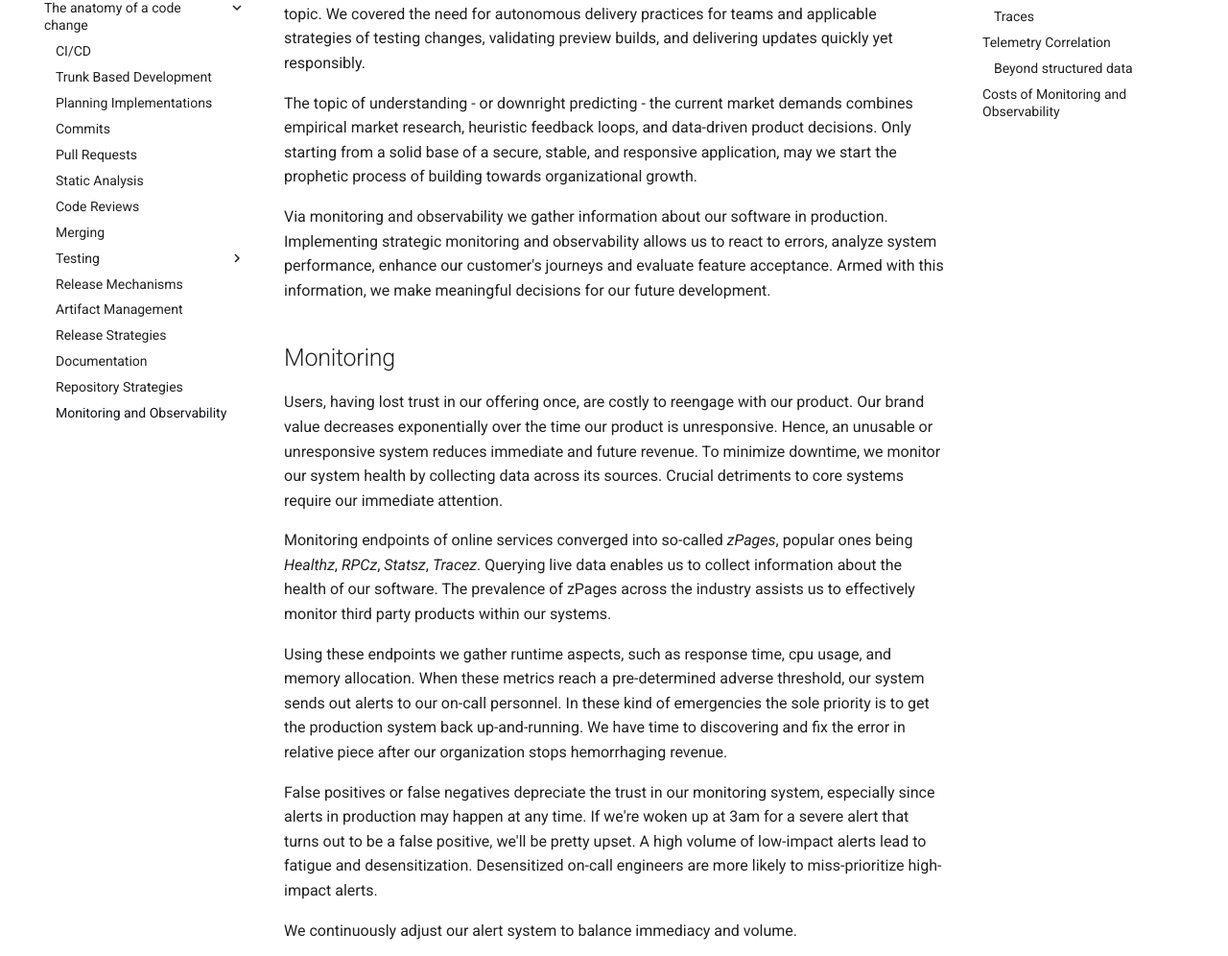
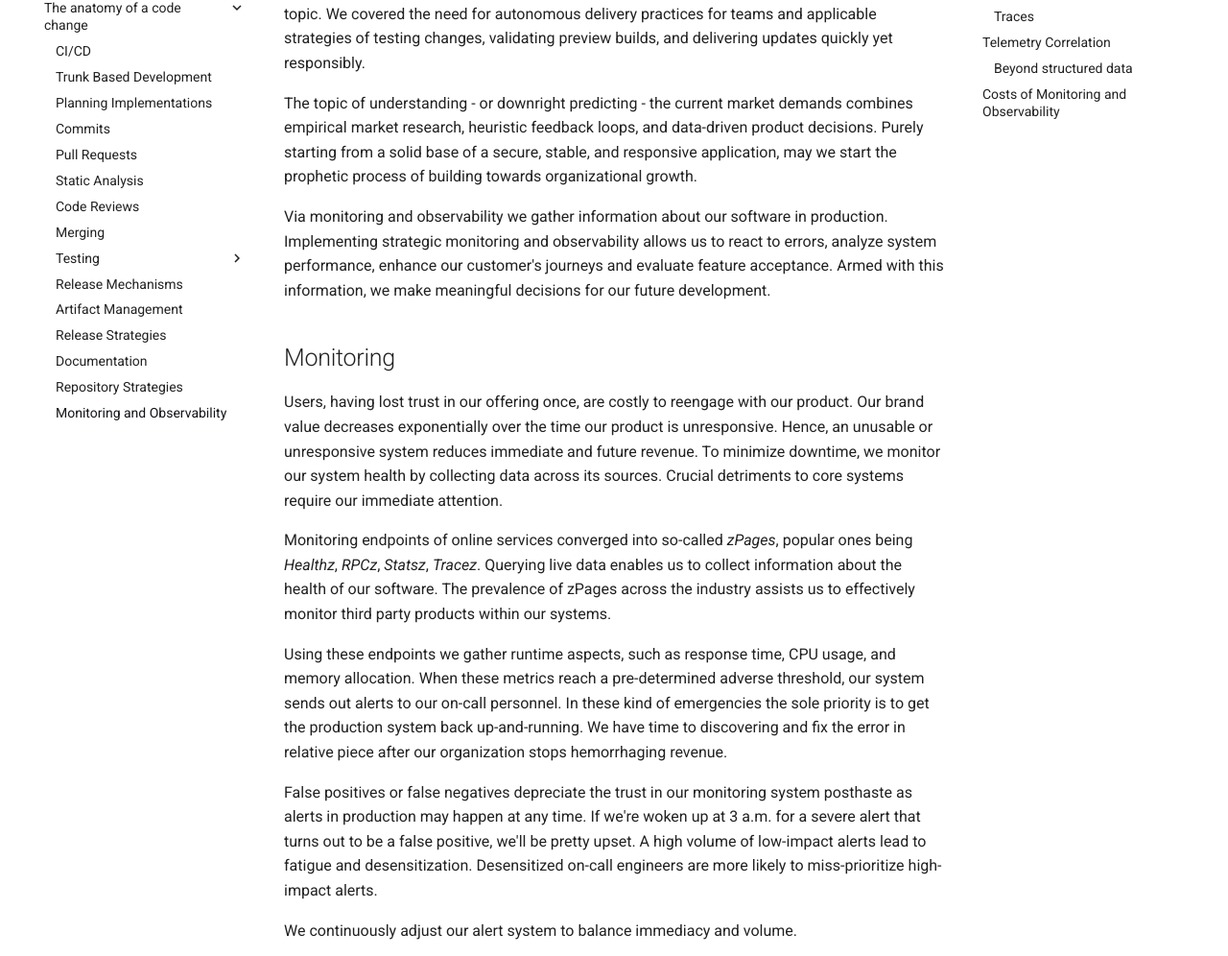
Before and after one commit to engineering-collaboration/book, an MkDocs documentation site: the page built from docs/book/anatomy-of-a-code-change/monitoring-and-observability.md, in a window 1280 px wide and 1400 px high. Shown: the part 278-1274 px from the top of the window at 96% size. Built offline with MkDocs 1.6.1 and Material for MkDocs 9.7.7, drawn with Linux system fonts in a browser that asks for light colours; comment, search, counter and statistics services are not loaded; some of the changed text lies outside the part shown.

Commit message:
Fix vale errors and warnings

```diff
--- a/docs/book/anatomy-of-a-code-change/monitoring-and-observability.md
+++ b/docs/book/anatomy-of-a-code-change/monitoring-and-observability.md
@@ -2,7 +2,7 @@
 
 Market competitiveness relies on two foundational aspects, understanding market demands, and being able to react on those with little delay. The majority of this book deals with the second topic. We covered the need for autonomous delivery practices for teams and applicable strategies of testing changes, validating preview builds, and delivering updates quickly yet responsibly.
 
-The topic of understanding - or downright predicting - the current market demands combines empirical market research, heuristic feedback loops, and data-driven product decisions. Only starting from a solid base of a secure, stable, and responsive application, may we start the prophetic process of building towards organizational growth.
+The topic of understanding - or downright predicting - the current market demands combines empirical market research, heuristic feedback loops, and data-driven product decisions. Purely starting from a solid base of a secure, stable, and responsive application, may we start the prophetic process of building towards organizational growth.
 
 Via monitoring and observability we gather information about our software in production. Implementing strategic monitoring and observability allows us to react to errors, analyze system performance, enhance our customer's journeys and evaluate feature acceptance. Armed with this information, we make meaningful decisions for our future development.
 
@@ -12,9 +12,9 @@ Users, having lost trust in our offering once, are costly to reengage with our p
 
 Monitoring endpoints of online services converged into so-called *zPages*, popular ones being *Healthz*, *RPCz*, *Statsz*, *Tracez*. Querying live data enables us to collect information about the health of our software. The prevalence of zPages across the industry assists us to effectively monitor third party products within our systems.
 
-Using these endpoints we gather runtime aspects, such as response time, cpu usage, and memory allocation. When these metrics reach a pre-determined adverse threshold, our system sends out alerts to our on-call personnel. In these kind of emergencies the sole priority is to get the production system back up-and-running. We have time to discovering and fix the error in relative piece after our organization stops hemorrhaging revenue.
+Using these endpoints we gather runtime aspects, such as response time, CPU usage, and memory allocation. When these metrics reach a pre-determined adverse threshold, our system sends out alerts to our on-call personnel. In these kind of emergencies the sole priority is to get the production system back up-and-running. We have time to discovering and fix the error in relative piece after our organization stops hemorrhaging revenue.
 
-False positives or false negatives depreciate the trust in our monitoring system, especially since alerts in production may happen at any time. If we're woken up at 3am for a severe alert that turns out to be a false positive, we'll be pretty upset. A high volume of low-impact alerts lead to fatigue and desensitization. Desensitized on-call engineers are more likely to miss-prioritize high-impact alerts.
+False positives or false negatives depreciate the trust in our monitoring system posthaste as alerts in production may happen at any time. If we're woken up at 3 a.m. for a severe alert that turns out to be a false positive, we'll be pretty upset. A high volume of low-impact alerts lead to fatigue and desensitization. Desensitized on-call engineers are more <!-- vale write-good.Weasel = NO -->likely<!-- vale write-good.Weasel = YES --> to miss-prioritize high-impact alerts.
 
 We continuously adjust our alert system to balance immediacy and volume.
 
@@ -30,16 +30,16 @@ Opposed to monitoring third party systems, observing these proves to be difficul
 
 ### Logs
 
-Logs are a collection of information serialized as human readable text providing insight into the happenings of our software. Our developers print output when events happen or certain code procedures are called. Logs are typically either written to a file, or collected from `stdout` and `stderr`. Across distributed products we face challenges when aggregating logging information. We need tools to centralize logs across all machines or instances. Logs serialized only to our customers machine proves useless to us when investigating errors.
+Logs are a collection of information serialized as human readable text providing insight into the happenings of our software. Our developers print output when events happen or certain code procedures are called. Logs are typically either written to a file, or collected from `stdout` and `stderr`. Across distributed products we face challenges when aggregating logging information. We need tools to centralize logs across all machines or instances. Logs serialized solely to our customers machine proves useless to us when investigating errors.
 
 We design logging schemas (or data models) to correlate metadata and context to our message output. An open source schema, called *OpenTelemetry*, has found favour across a broad spectrum of technical fields. For interoperability, OpenTelemetry logs in a standardized parsable format, typically json. A common meta field is the severity level of log entries, which indicates the gravity of the stored information. The *OpenTelemetry* data model defines the following events, ordered in ascending severity.
 
 Level | Meaning
 ----- | -------
-TRACE | A fine-grained debugging event. Typically disabled in default configurations.
+TRACE | A fine-grained debugging event. Typically <!-- vale alex.Ablist = NO -->disabled<!-- vale alex.Ablist = YES --> in default configurations.
 DEBUG | A debugging event.
 INFO  | An informational event. Indicates that an event happened.
-WARN  | A warning event. Not an error but is likely more important than an informational event.
+WARN  | A warning event. Not an error but more important than an informational event.
 ERROR | An error event. Something went wrong.
 FATAL | A fatal error such as application or system crash.
 
@@ -79,7 +79,7 @@ We correlate observability data by an **execution context**. This allows us to c
 
 If our system utilizes tracing tools, we extend the execution context with a trace context to granularly aggregate logs. We replace our hop counter with the trace id and span id. To consolidate our spans to a shared trace, we propagate our execution context.
 
-The origin of the telemetry is also known as the **resource context**. We store information about the source of our data, the machine it is running on, the name and version of our software, the internal ip address, telemetry exporter library, the client ip address. Using these three correlations we are able to filter, query and analyze across a broad set of requirements.
+The origin of the telemetry is also known as the **resource context**. We store information about the source of our data, the machine it is running on, the name and version of our software, the internal IP address, telemetry exporter library, the client IP address. Using these three correlations we are able to filter, query and analyze across a broad set of requirements.
 
 ### Beyond structured data
 
@@ -89,6 +89,6 @@ With data pipelines migrating from ETL workflows to ELT, our metrics gathering m
 
 ## Costs of Monitoring and Observability
 
-Monitoring and observability is expensive across all dimensions, resources, burn rate, and personnel. We store additional data, handle additional traffic, and maintain more systems. The increased CPU load necessary to structure data, perform io operations, and aggregate information demands horizontal or vertical scaling to fulfill the same amount of traffic. We need to understand and comply to data governance across political regions.
+Monitoring and observability is expensive across all dimensions, resources, burn rate, and personnel. We store additional data, handle additional traffic, and maintain more systems. The increased CPU load necessary to structure data, perform IO operations, and aggregate information demands horizontal or vertical scaling to fulfill the same amount of traffic. We need to understand and comply to data governance across political regions.
 
 We start with the minimum monitoring solution that has the greatest impact on costumers and scale our observability with our product. Implementing an ELK stack in an early stage startup realistically doubles the cost of infrastructure. Not having effective site reliability is an expensive risk for established platforms. Global enterprises can wield data lakes and data analytics with competence and power. As with any business decision, we calculate our costs and benefits to decide the scale of our observability to investment in future growth and market competitiveness.
--- a/mkdocs-dist.yml
+++ b/mkdocs-dist.yml
@@ -125,6 +125,7 @@ nav:
       - Release Strategies: './book/anatomy-of-a-code-change/release-strategies.md'
       - Documentation: './book/anatomy-of-a-code-change/documentation.md'
       - Repository Strategies: './book/anatomy-of-a-code-change/repository-strategies.md'
+      - Monitoring and Observability: './book/anatomy-of-a-code-change/monitoring-and-observability.md'
 
   - Resources: 'resources.md'
   - Changelog: 'changelog.md'
```
Also changed, not shown: other parts of docs/book/anatomy-of-a-code-change/monitoring-and-observability.md (+2 -2 lines), 1 other file.
